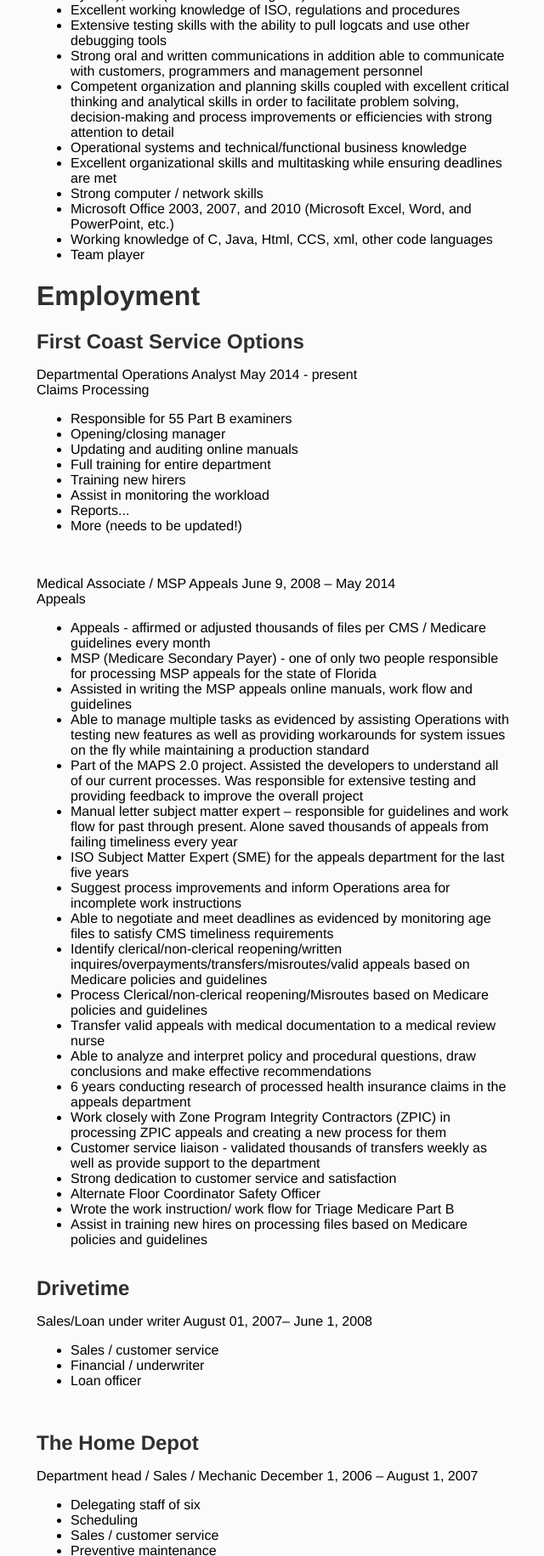
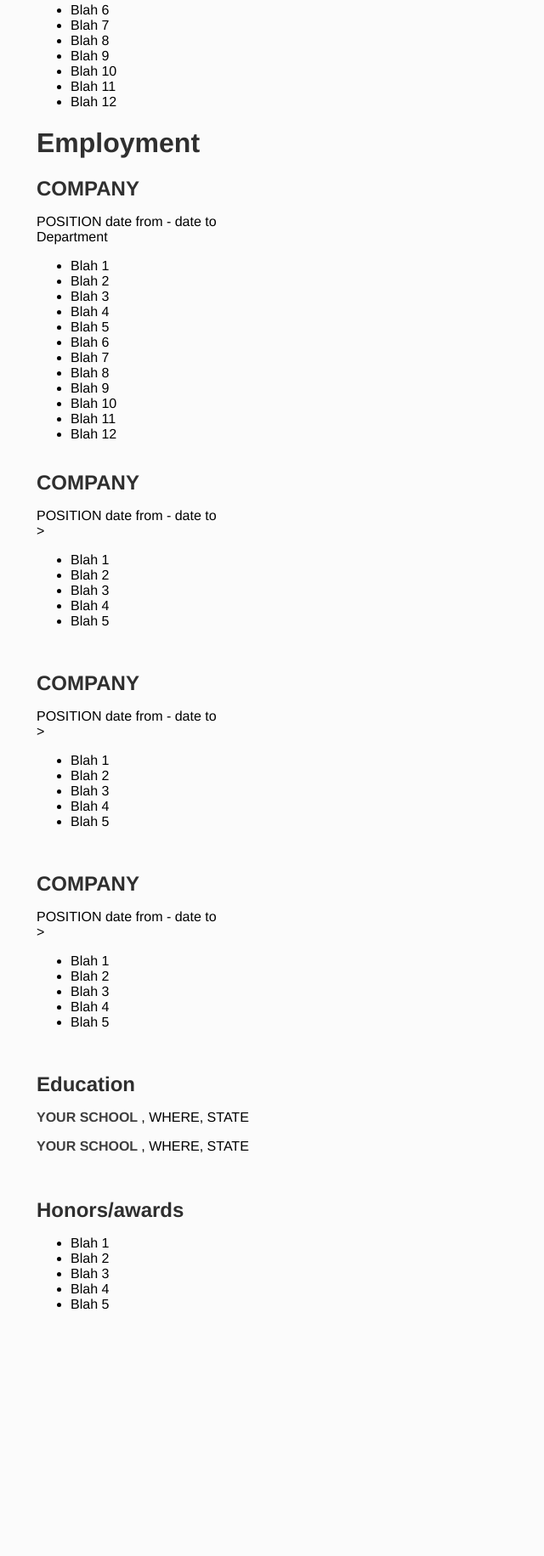
Before and after one commit to InfamousDevelopment/Mobile_resume, a plain HTML site: page resume.html in a window 1280 px wide. Shown: the part 481-2312 px from the top of the page at 85% size, without its empty margins (317-957 px from the left). After the commit the page ends 2139 px from the top, so only its background shows below. Drawn offline with nearby package versions, Linux system fonts and the light colour scheme; a web font is replaced by a local one.

Commit message:
YOUR resume

```diff
--- a/resume.html
+++ b/resume.html
@@ -3,7 +3,7 @@
 
 <head>
 	<meta charset="UTF-8">
-	<title>Resume | James Jamison</title>
+	<title>Resume | YOUR NAME</title>
 	<link rel="stylesheet" type="text/css" href="main.css">
 	<link rel="stylesheet" type="text/css" href="resume.css">
 	<link rel="stylesheet" type="text/css" href="main-mobile.css" media="only screen and (max-width:50em)"/>
@@ -38,116 +38,97 @@
 		<div class="content-container clearfix">
 
 			<p>
-				*Please <a class="bold" href="mailto:james.jamison85@gmail.com">email me</a> for an up-to-date copy of my resume.
+				*Please <a class="bold" href="mailto:YOUR.EMAIL@gmail.com">email me</a> for an up-to-date copy of my resume.
 			</p>
-			<h1>James Jamison</h1></br></br>
+			<h1>YOUR NAME</h1></br></br>
 
 			<h1>Summary of qualifications</h1>
 			<ul>
-				<li>7 years claims, appeals,  customer service and/or operations experience in the Medicare B program</li>
-				<li>Extensive knowledge of MCS Medicare claim processing systems, MAPS (Medicare Appeals Processing System) / CAS (Client Automation System), CWF (Common Working File)</li>
-				<li>Excellent working knowledge of ISO, regulations and procedures</li>
-				<li>Extensive testing skills with the ability to pull logcats and use other debugging tools</li>
-				<li>Strong oral and written communications in addition able to communicate with customers, programmers and management personnel </li>
-				<li>Competent organization and planning skills coupled with excellent critical thinking and analytical skills in order to facilitate problem solving, decision-making and process improvements or efficiencies with strong attention to detail</li>
-				<li>Operational systems and technical/functional business knowledge</li>
-				<li>Excellent organizational skills and multitasking while ensuring deadlines are met</li>
-				<li>Strong computer / network skills</li>
-				<li>Microsoft Office 2003, 2007, and 2010 (Microsoft Excel, Word, and PowerPoint, etc.)</li>
-				<li>Working knowledge of C, Java, Html, CCS, xml, other code languages </li>
-				<li>Team player</li>
+				<li>Blah 1</li>
+				<li>Blah 2</li>
+				<li>Blah 3</li>
+				<li>Blah 4</li>
+				<li>Blah 5</li>
+				<li>Blah 6</li>
+				<li>Blah 7</li>
+				<li>Blah 8</li>
+				<li>Blah 9</li>
+				<li>Blah 10</li>
+				<li>Blah 11</li>
+				<li>Blah 12</li>
 			</ul>
 
 
 			<h1>Employment</h1>
-			<h2>First Coast Service Options</h2>
-                        <p>Departmental Operations Analyst May 2014 - present</br>
-                           Claims Processing
+			<h2>COMPANY</h2>
+                        <p>POSITION date from - date to</br>
+                           Department
 			</p>
                         <ul>
-				<li>Responsible for 55 Part B examiners</li>
-				<li>Opening/closing manager</li>
-				<li>Updating and auditing online manuals</li>
-				<li>Full training for entire department</li>
-				<li>Training new hirers</li>
-				<li>Assist in monitoring the workload</li>
-				<li>Reports...</li>
-				<li>More (needs to be updated!)</li>
-                        </ul></br>
-                        <p>Medical Associate / MSP Appeals June 9, 2008 – May 2014</br>
-                           Appeals
-			</p>
-                        <ul>
-				<li>Appeals - affirmed or adjusted thousands of files per CMS / Medicare guidelines every month</li>
-				<li>MSP (Medicare Secondary Payer) - one of only two people responsible for processing MSP appeals for the state of Florida</li>
-				<li>Assisted in writing the MSP appeals online manuals, work flow and guidelines</li>
-				<li>Able to manage multiple tasks as evidenced by assisting Operations with testing new features as well as providing workarounds for system issues on the fly while maintaining a production standard</li>
-				<li>Part of the MAPS 2.0 project. Assisted the developers to understand all of our current processes. Was responsible for extensive testing and providing feedback to improve the overall project</li>
-				<li>Manual letter subject matter expert – responsible for guidelines and work flow for past through present.  Alone saved thousands of appeals from failing timeliness every year</li>
-				<li>ISO Subject Matter Expert (SME) for the appeals department for the last five years</li>
-				<li>Suggest process improvements and inform Operations area for incomplete work instructions</li>
-				<li>Able to negotiate and meet deadlines as evidenced by monitoring age files to satisfy CMS timeliness requirements</li>
-				<li>Identify clerical/non-clerical reopening/written inquires/overpayments/transfers/misroutes/valid appeals based on Medicare policies and guidelines</li>
-				<li>Process Clerical/non-clerical reopening/Misroutes based on Medicare policies and guidelines</li>
-				<li>Transfer valid appeals with medical documentation to a medical review nurse</li>
-				<li>Able to analyze and interpret policy and procedural questions, draw conclusions and make effective recommendations</li>
-				<li>6 years conducting research of processed health insurance claims in the appeals department</li>
-				<li>Work closely with Zone Program Integrity Contractors (ZPIC) in processing ZPIC appeals and creating a new process for them</li>
-				<li>Customer service liaison - validated thousands of transfers weekly as well as provide support to the department</li>
-				<li>Strong dedication to customer service and satisfaction</li>
-				<li>Alternate Floor Coordinator Safety Officer</li>
-				<li>Wrote the work instruction/ work flow for Triage Medicare Part B</li>
-				<li>Assist in training new hires on processing files based on Medicare policies and guidelines</li>
+				<li>Blah 1</li>
+				<li>Blah 2</li>
+				<li>Blah 3</li>
+				<li>Blah 4</li>
+				<li>Blah 5</li>
+				<li>Blah 6</li>
+				<li>Blah 7</li>
+				<li>Blah 8</li>
+				<li>Blah 9</li>
+				<li>Blah 10</li>
+				<li>Blah 11</li>
+				<li>Blah 12</li>
                         </ul></br>
 
-			<h2>Drivetime</h2>
-                        <p>Sales/Loan under writer August 01, 2007– June 1, 2008</br>
+
+			<h2>COMPANY</h2>
+                        <p>POSITION date from - date to</br>>
                         <ul>
-				<li>Sales / customer service</li>
-				<li>Financial / underwriter</li>
-				<li>Loan officer</li>
+				<li>Blah 1</li>
+				<li>Blah 2</li>
+				<li>Blah 3</li>
+				<li>Blah 4</li>
+				<li>Blah 5</li>
                         </ul></br>
 			</p>
 
-			<h2>The Home Depot</h2>
-                        <p>Department head / Sales / Mechanic December 1, 2006 – August 1, 2007</br>
+			<h2>COMPANY</h2>
+                        <p>POSITION date from - date to</br>>
                         <ul>
-				<li>Delegating staff of six</li>
-				<li>Scheduling</li>
-				<li>Sales / customer service</li>
-				<li>Preventive maintenance</li>
-				<li>Full repairs</li>
+				<li>Blah 1</li>
+				<li>Blah 2</li>
+				<li>Blah 3</li>
+				<li>Blah 4</li>
+				<li>Blah 5</li>
                         </ul></br>
 			</p>
 
-			<h2>United States Marine Corps</h2>
-                        <p>Diesel Mechanic/ Quality Control/ Publication Liaison/ Hazmat NCO</br>
+			<h2>COMPANY</h2>
+                        <p>POSITION date from - date to</br>>
                         <ul>
-				<li>Protecting this beautiful country</li>
-				<li>Responsible for 30+ junior Marines</li>
-				<li>Hazmat</li>
-				<li>ISO</li>
-				<li>QC</li>
-				<li>Logistics</li>
+				<li>Blah 1</li>
+				<li>Blah 2</li>
+				<li>Blah 3</li>
+				<li>Blah 4</li>
+				<li>Blah 5</li>
                         </ul></br>
 			</p>
 
 
 			<h2>Education</h2>
 			<p>
-				<span class="bold">Sandalwood High School </span>, Jacksonville, FL
+				<span class="bold">YOUR SCHOOL </span>, WHERE, STATE
 			</p>
-				<span class="bold">Florida State College at Jacksonville</span>, Jacksonville, FL - Currently enrolled
+				<span class="bold">YOUR SCHOOL </span>, WHERE, STATE
 			</p></br></br>
 
 			<h2>Honors/awards</h2>
                         <p>
                         <ul>
-				<li>Best team player, Award; November 10, 2010 – FCSO</li>
-				<li>Top Sales of the Quarter for the region, Award; December 31, 2007 - Drivetime</li>
-				<li>The Associate Excellence Award, Award; April 1, 2007 – The Home Depot</li>
-				<li>Global War on Terrorism Metal, Military metal; January 2006 - USMC</li>
-				<li>National Defense Metal, Military metal; March 2005 – USMC</li>
+				<li>Blah 1</li>
+				<li>Blah 2</li>
+				<li>Blah 3</li>
+				<li>Blah 4</li>
+				<li>Blah 5</li>
                         </ul></br>
 			</p>
 
```
